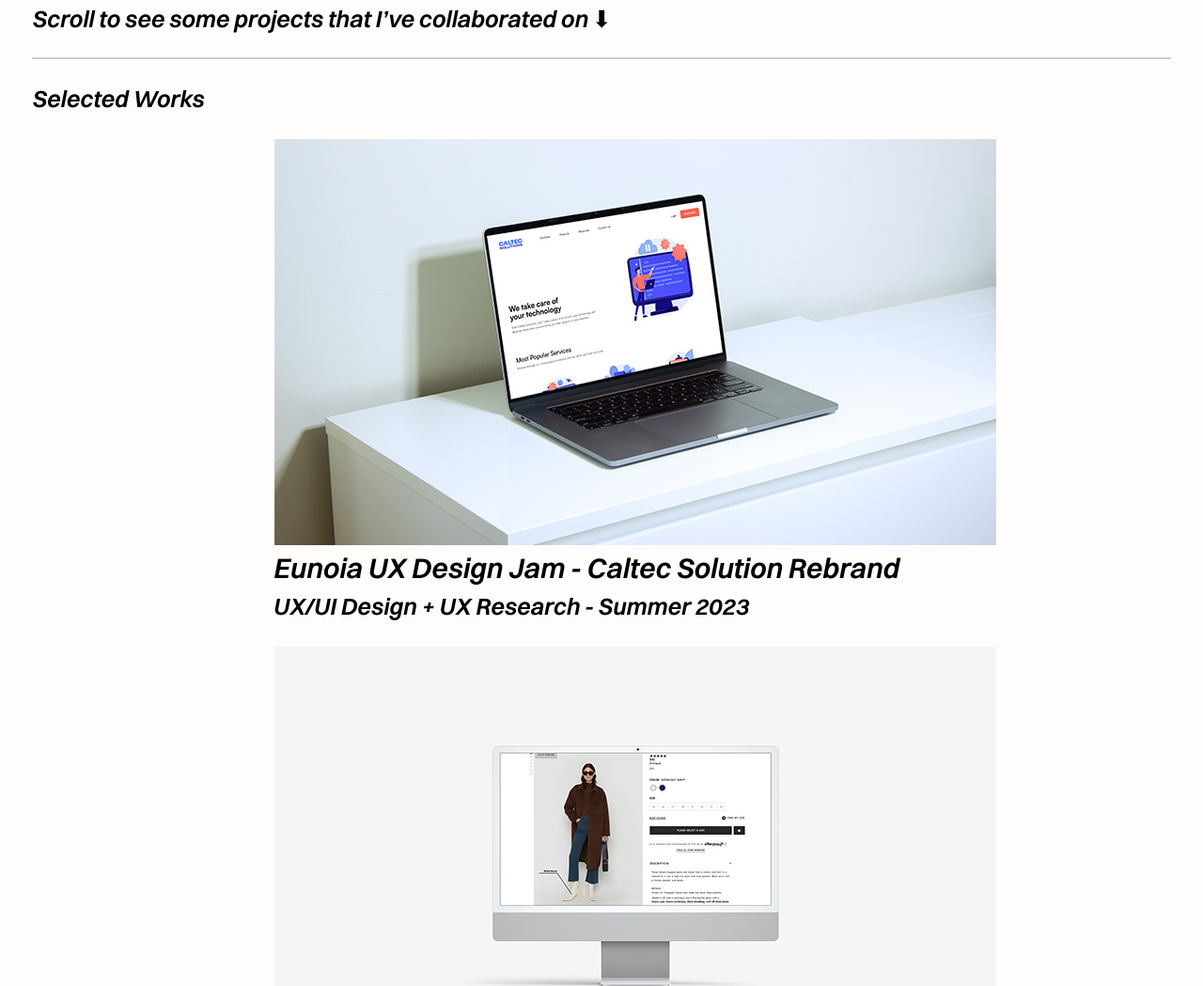
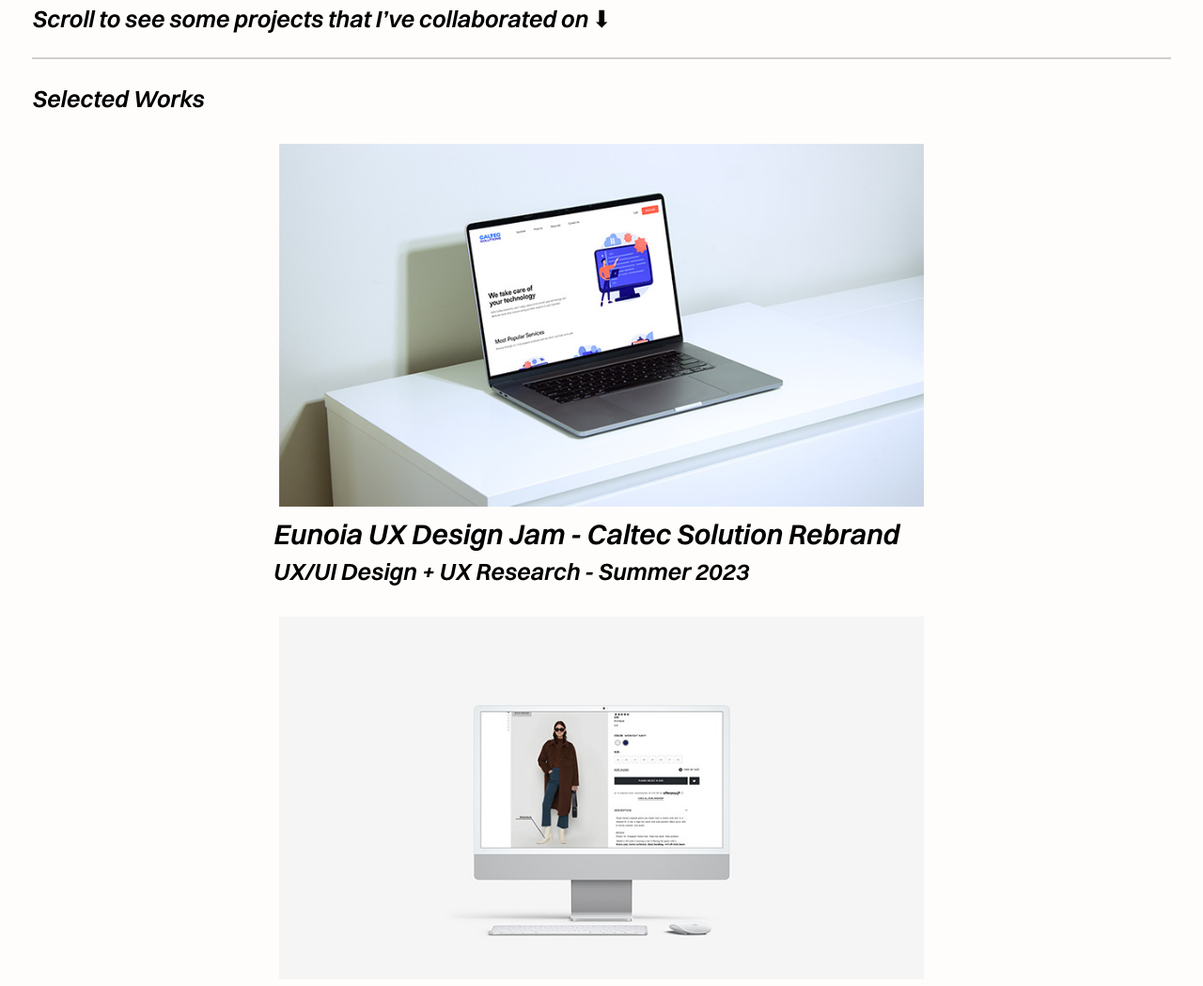
Before and after one commit to CalebTsui/IAT339_P03, a plain HTML site: page index.html in a window 1280 px wide. Shown: the part 738-1787 px from the top of the page at 94% size. Drawn offline with Linux system fonts and the light colour scheme; files whose address does not match are found by name.

Commit message:
Revert "Update main.css"
This reverts commit 3f1f08dbc6c66297f1cb96428aff6275eea77a51.

```diff
--- a/css/main.css
+++ b/css/main.css
@@ -526,11 +526,10 @@ input[type=text]:focus, input[type=text]:hover{
     border: 2px solid #FFFDFB;
     max-width: 700px;
     height: auto;
+    overflow: hidden;
     transition: border .3s ease-in-out;
-
+    padding: 5px;
 }
-
-/*
 
 .productItem:hover, .productItem:focus{
     border: solid 3px #FFFDFB;
@@ -543,15 +542,8 @@ input[type=text]:focus, input[type=text]:hover{
     transform: scale(0.97);
     transition:.3s ease-in-out;
 
+
 }
-.productItem img {
-    top: 0;
-
-    max-width: 100%;
-    height: 100%;
-}
-
-*/
 
 
 .overlay {
@@ -560,6 +552,14 @@ input[type=text]:focus, input[type=text]:hover{
     width: 100%;
     height: 100%;
     transition: background-color .3s ease-in-out;
+}
+
+.productItem img {
+    top: 0;
+    max-width: 100%;
+    height: 100%;
+
+    transition:.3s ease-in-out;
 }
 
 .textBox h3 {
```
